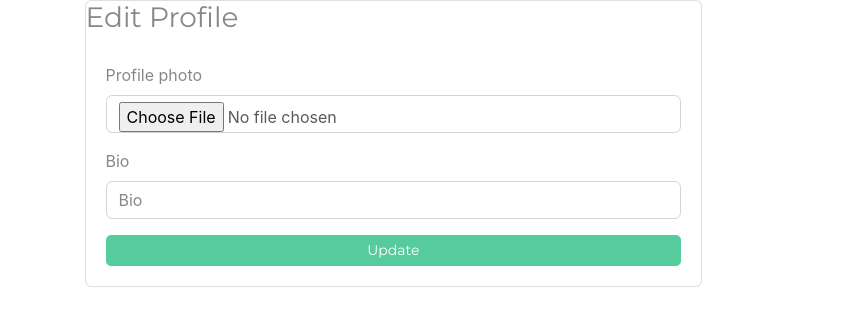
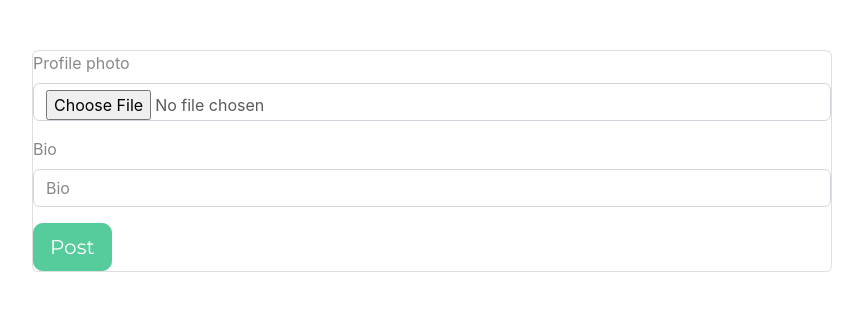
Before and after one commit to emdeechege/Hoods, a Django app: a page that uses mtaa/templates/profiles/edit_profile.html in a window 1280 px wide. Shown: the part 67-393 px from the top of the page, without its empty margins (208-1071 px from the left). Run offline with Django 3.2, Linux system fonts and the light colour scheme; the visitor is signed in with stand-in values (Sample User, id 1); data comes from the database, SQL or seed files in the repository; some libraries are stand-ins or nearby versions.

Commit message:
Profile photo okay

```diff
--- a/mtaa/templates/profiles/edit_profile.html
+++ b/mtaa/templates/profiles/edit_profile.html
@@ -6,29 +6,13 @@
   <title>New Profile</title>
   {{form.media}}
 
-<div class="row container" style="padding-bottom:20px">
+<div class="card mx-auto" style="max-width:50rem; margin-top:50px;">
+  <form  action="{%url 'edit_profile'%}" method="post" enctype="multipart/form-data">
+    {%csrf_token%}
 
-  <div class="col-md-3" style="padding-top: 0px">
-
-
-  </div>
-  <div class="col-md-7">
-    <div class="card card-default">
-      <div class="card-heading">
-        <h3 class="">Edit Profile</h3>
-      </div>
-      <div class="card-body">
-        <form action="{% url 'edit_profile' %}" method="post">
-
-          {%csrf_token%}
-          {% bootstrap_form form %}
-          <button type="submit" class="btn btn-success btn-block btn-sm">Update</button>
+    {% bootstrap_form form%}
+    <input type="submit" class="btn btn-success btn-lg" value="Post">
   </form>
-      </div>
-    </div>
-  </div>
-  <div class="col-md-2"></div>
-
 </div>
    {% block scripts %}
   <script src="https://ajax.googleapis.com/ajax/libs/jquery/3.2.1/jquery.min.js"></script>
--- a/mtaa/views.py
+++ b/mtaa/views.py
@@ -23,7 +23,7 @@ def signup(request):
             current_user.is_active = False
             current_user.save()
             current_site = get_current_site(request)
-            mail_subject = 'Activate your MtaaHood Account.'
+            mail_subject = 'Activate your Maisha Hood Account.'
             message = render_to_string('registration/acc_active_email.html', {
                 'user': current_user,
                 'domain': current_site.domain,
```
Also changed, not shown: mtaa/templates/registration/login.html (+6 -11 lines), mtaa/templates/registration/signup.html (+10 -15 lines), media/profiles/WordItOut-word-cloud-3366091_qJwNhS2.png (added). Lines whose indentation alone changed are shown as unchanged.
